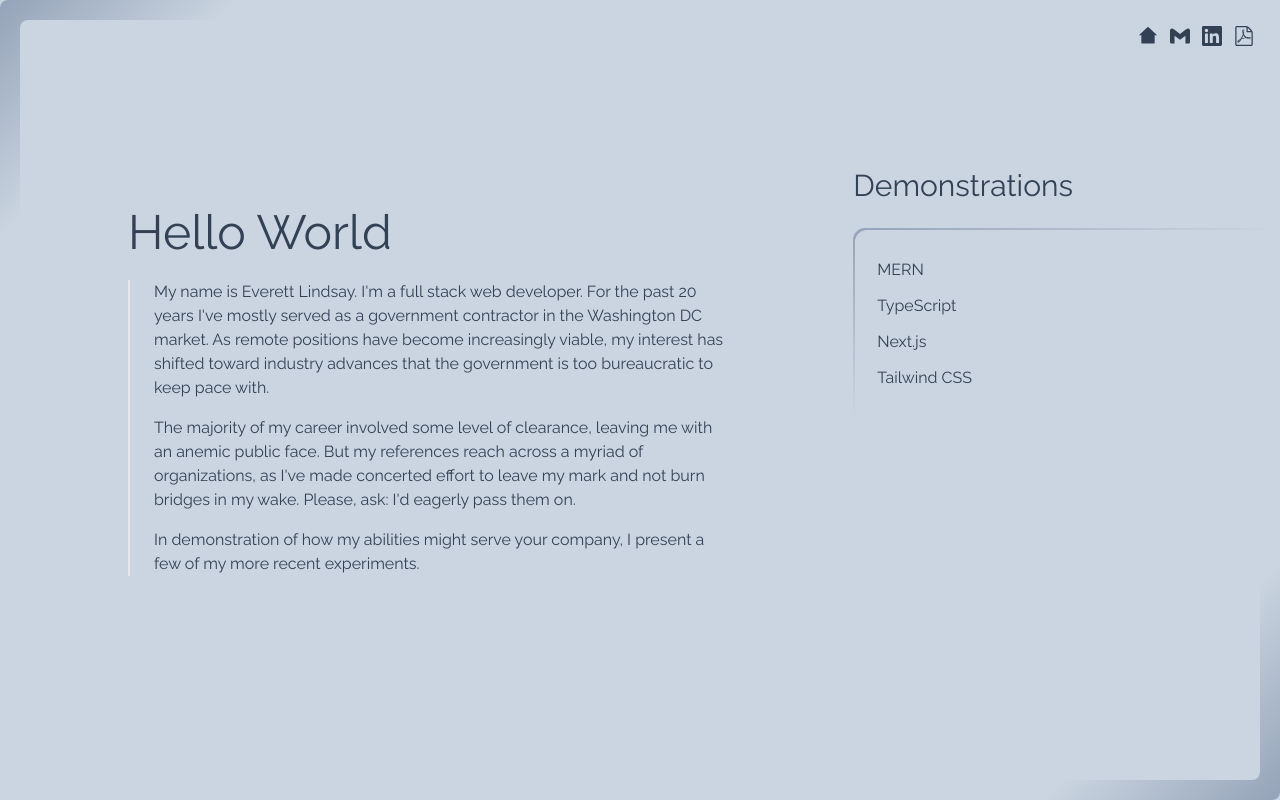
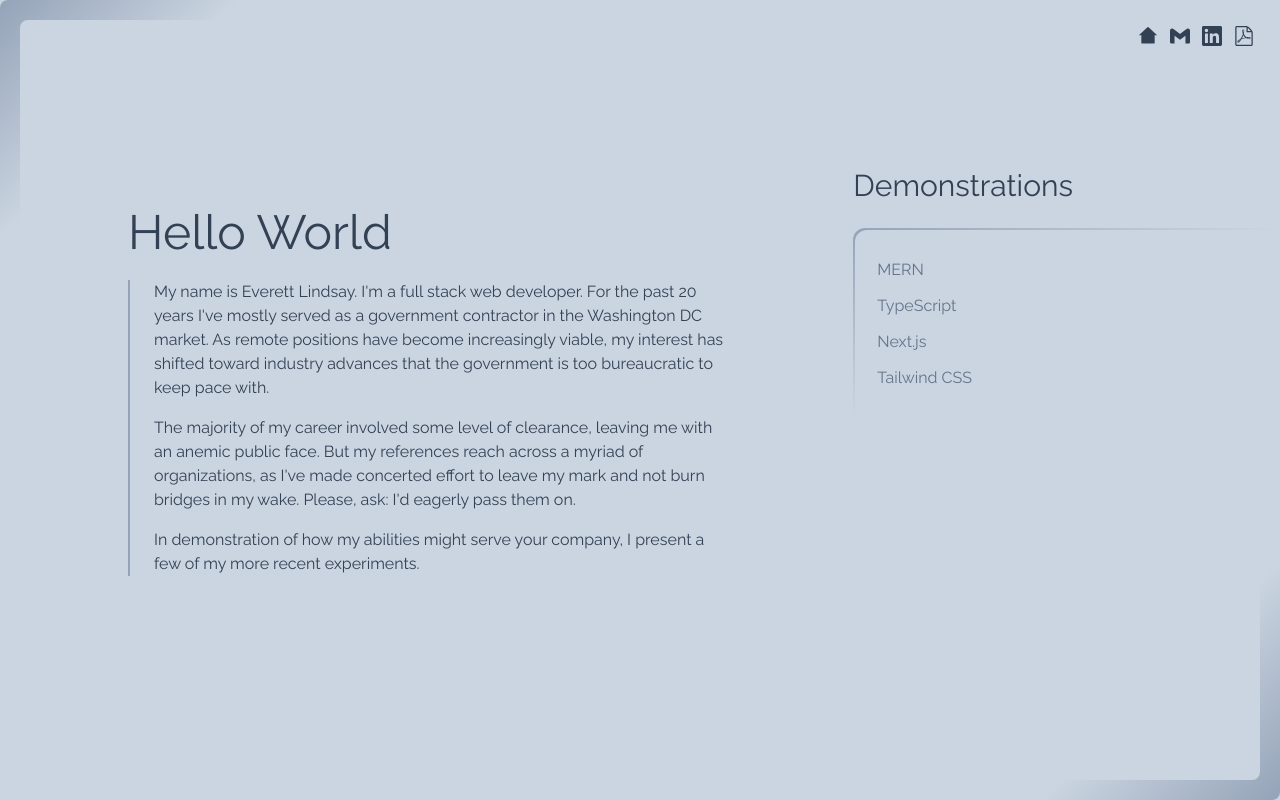
Before and after one commit to Ever-It-Lazy/portfolio, a Next.js app: page / in a window 1280 px wide. Built offline with nearby package versions, Linux system fonts and the light colour scheme.

Commit message:
fixed border & link colors

```diff
--- a/pages/mern.js
+++ b/pages/mern.js
@@ -5,7 +5,7 @@ export default function Mern() {
 	return (
 		<div>
 			<h1 className="hdr1">MERN</h1>
-			<div className="border-l-2 pl-6">
+			<div className="border-slate-400 border-l-2 pl-6">
 				<p className="mb-4">
 					(Use my email address to log in. The password is "password.")
 				</p>
--- a/pages/nextjs.js
+++ b/pages/nextjs.js
@@ -5,7 +5,7 @@ export default function Next() {
 	return (
 		<div>
 			<h1 className="hdr1">Next.js</h1>
-			<div className="border-l-2 pl-6">
+			<div className="border-slate-400 border-l-2 pl-6">
 				<ul>
 					<li>Firebase</li>
 					<li>Cloud Firestore</li>
--- a/pages/tailwind.js
+++ b/pages/tailwind.js
@@ -5,7 +5,7 @@ export default function Tailwind() {
 	return (
 		<div>
 			<h1 className="hdr1">Tailwind CSS</h1>
-			<div className="border-l-2 pl-6">
+			<div className="border-slate-400 border-l-2 pl-6">
 				<p className="mb-4">
 					This portfolio is overwhelmingly <a href="https://dunks1980.com/" className="link-underline" target="_blank">Ian Dunkerley's</a> work:
 					give credit where credit is due. I took this opportunity to demonstrate some
--- a/pages/typescript.js
+++ b/pages/typescript.js
@@ -5,7 +5,7 @@ export default function TypeScript() {
 	return (
 		<div>
 			<h1 className="hdr1">TypeScript</h1>
-			<div className="border-l-2 pl-6">
+			<div className="border-slate-400 border-l-2 pl-6">
 				<ul>
 					<li>TypeScript</li>
 					<li>html-react-parser</li>
--- a/pages/welcome.js
+++ b/pages/welcome.js
@@ -2,7 +2,7 @@ export default function Welcome() {
 	return (
 		<div>
 			<h1 className="hdr1">Hello World</h1>
-			<div className="border-l-2 pl-6">
+			<div className="border-slate-400 border-l-2 pl-6">
 				<p className="mb-4">
 					My name is Everett Lindsay. I'm a full stack web developer.
 					For the past 20 years I've mostly served as a government
--- a/styles/globals.css
+++ b/styles/globals.css
@@ -3,12 +3,14 @@
 @tailwind utilities;
 
 html {
-	@apply text-slate-700
+	@apply text-slate-700;
 }
 
 .link-underline {
 	@apply relative
 	transition-all duration-75 ease-out
+	text-slate-500
+	hover:text-slate-700
 	cursor-pointer;
 }
 .link-underline::after {
@@ -18,7 +20,7 @@ html {
 	rounded-xl duration-300;
 }
 .link-underline:hover::after {
-	@apply w-[100%]
+	@apply w-[100%];
 }
 
 .icon {
```
